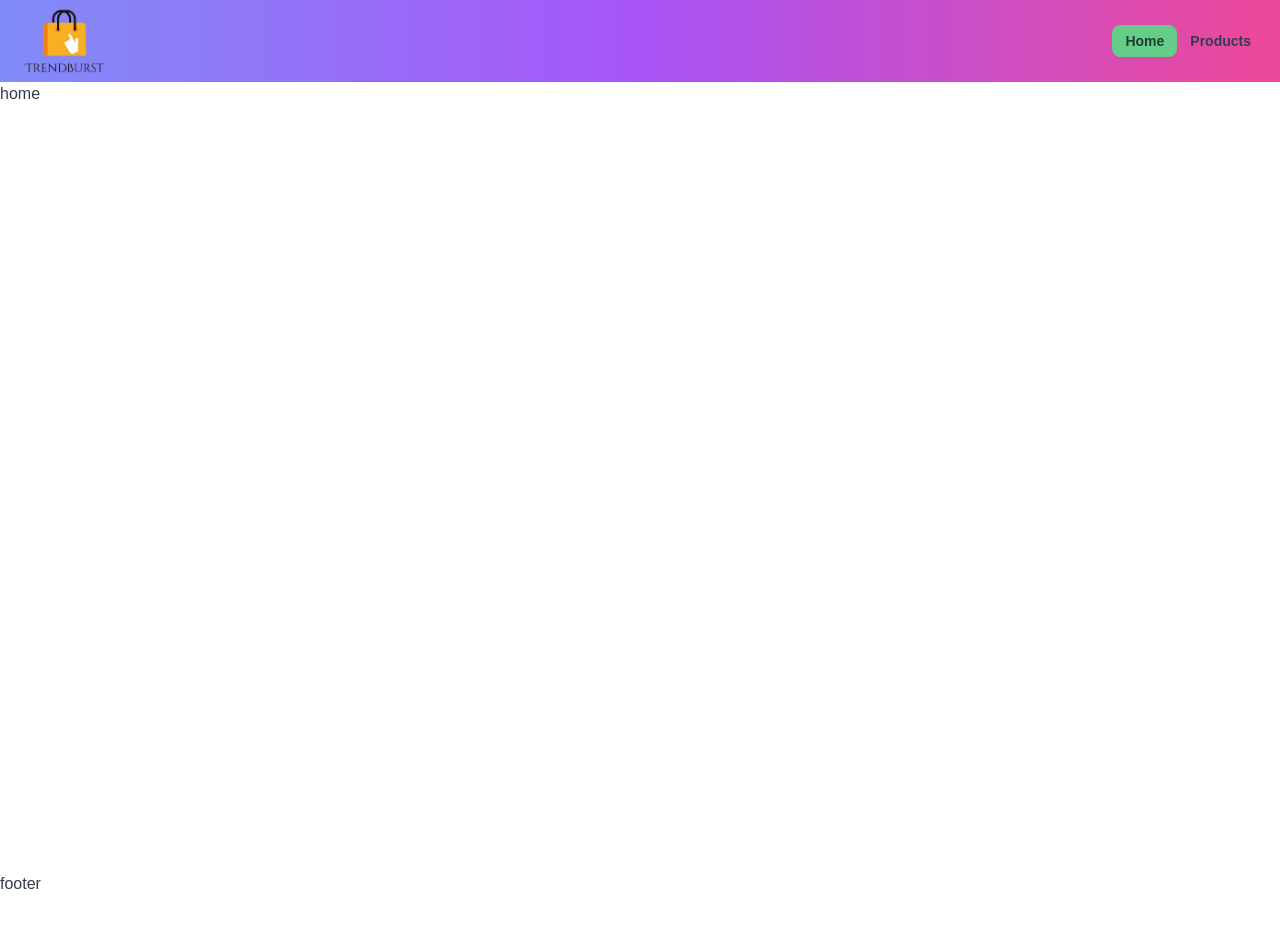
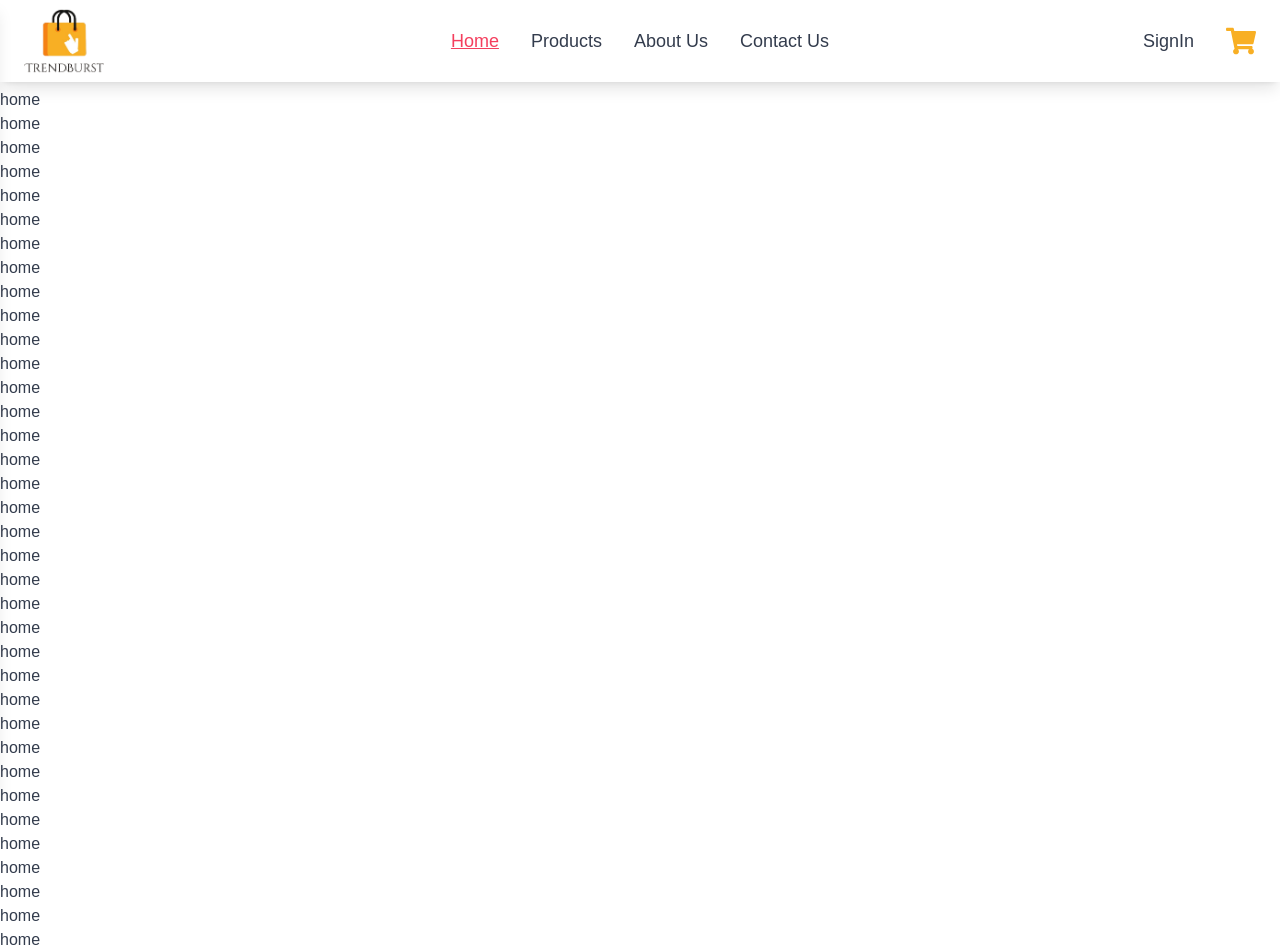
Before and after one commit to zahurul-islam803/TrendBurst-client, a React (Vite) app: page / in a window 1280 px wide. Shown: the top 952 px of the page. Before the commit the page ends 896 px from the top, so only its background shows below. Built offline with nearby package versions, Linux system fonts and the light colour scheme; a web font is replaced by a local one.

Commit message:
something addintion in navbar

```diff
--- a/package.json
+++ b/package.json
@@ -15,6 +15,7 @@
     "react": "^18.2.0",
     "react-dom": "^18.2.0",
     "react-helmet-async": "^2.0.3",
+    "react-icons": "^4.12.0",
     "react-router-dom": "^6.21.0",
     "sort-by": "^1.2.0"
   },
--- a/src/Components/Navbar/Navbar.jsx
+++ b/src/Components/Navbar/Navbar.jsx
@@ -1,7 +1,7 @@
 import { Outlet } from "react-router-dom";
 import Navlinks from "./Navlinks";
 import logo from '../../assets/logo.png'
-
+import UserNav from "./UserNav";
 const Navbar = () => {
   return (
     <>
@@ -9,7 +9,7 @@ const Navbar = () => {
         <input id="my-drawer-3" type="checkbox" className="drawer-toggle" />
         <div className="drawer-content flex flex-col">
           {/* Navbar */}
-          <div className="w-full navbar bg-gradient-to-r from-indigo-400 via-purple-500 to-pink-500 bg-transparent">
+          <div className="w-full navbar fixed bg-white shadow-lg">
             <div className="flex-none lg:hidden">
               <label
                 htmlFor="my-drawer-3"
@@ -31,16 +31,21 @@ const Navbar = () => {
                 </svg>
               </label>
             </div>
-            <div className="flex-1 px-2 mx-2"><img src={logo} alt="logo" className="w-[80px]" /></div>
+            <div className="flex-1 px-2 mx-2">
+              <img src={logo} alt="logo" className="w-[80px]" />
+            </div>
             <div className="flex-none hidden lg:block">
               <ul className="menu menu-horizontal">
                 {/* Navbar menu content here */}
                 <Navlinks></Navlinks>
               </ul>
             </div>
+            <div className="flex-1 justify-end">
+             <UserNav></UserNav>
+            </div>
           </div>
           {/* Page content here */}
-          <div className="min-h-[calc(100vh-10px)]">
+          <div className="min-h-[calc(100vh-20px)]">
             <Outlet></Outlet>
           </div>
         </div>
@@ -50,7 +55,7 @@ const Navbar = () => {
             aria-label="close sidebar"
             className="drawer-overlay"
           ></label>
-          <ul className="menu p-4 w-80 min-h-full bg-base-200">
+          <ul className="menu p-4 w-64 min-h-full text-center bg-white shadow-lg">
             {/* Sidebar content here */}
             <Navlinks></Navlinks>
           </ul>
--- a/src/Components/Navbar/Navlinks.jsx
+++ b/src/Components/Navbar/Navlinks.jsx
@@ -6,7 +6,7 @@ const Navlinks = () => {
       <NavLink
         to="/"
         className={({ isActive }) =>
-          isActive ? "btn btn-primary btn-sm" : "btn btn-ghost btn-sm"
+          isActive ? "text-lg text-rose-500 underline mr-8" : "text-lg mr-8"
         }
       >
         Home
@@ -14,10 +14,26 @@ const Navlinks = () => {
       <NavLink
         to="/products"
         className={({ isActive }) =>
-          isActive ? "btn btn-primary btn-sm" : "btn btn-ghost btn-sm"
+          isActive ? "text-lg text-rose-500 underline mr-8" : "text-lg mr-8"
         }
       >
         Products
+      </NavLink>
+      <NavLink
+        to="/about"
+        className={({ isActive }) =>
+          isActive ? "text-lg text-rose-500 underline mr-8" : "text-lg mr-8"
+        }
+      >
+        About Us
+      </NavLink>
+      <NavLink
+        to="/contact"
+        className={({ isActive }) =>
+          isActive ? "text-lg text-rose-500 underline mr-8" : "text-lg mr-8"
+        }
+      >
+        Contact Us
       </NavLink>
     </>
   );
--- /dev/null
+++ b/src/Components/Navbar/UserNav.jsx
@@ -0,0 +1,24 @@
+import { FaShoppingCart } from "react-icons/fa";
+import { Link, NavLink } from "react-router-dom";
+
+const UserNav = () => {
+  return (
+    <>
+      <div className="flex justify-center items-center mr-4">
+        <NavLink
+          to="/signIn"
+          className={({ isActive }) =>
+            isActive ? "text-lg text-rose-500 underline mr-8" : "text-lg mr-8"
+          }
+        >
+          SignIn
+        </NavLink>
+        <Link className="text-[#F8AF24]" to={"/cart"}>
+          <FaShoppingCart size={30}></FaShoppingCart>
+        </Link>
+      </div>
+    </>
+  );
+};
+
+export default UserNav;
--- /dev/null
+++ b/src/Pages/AboutUs.jsx
@@ -0,0 +1,13 @@
+import { Helmet } from "react-helmet-async";
+
+const AboutUs = () => {
+  return (
+    <div>
+      <Helmet>
+        <title>TrendBurst - About Us</title>
+      </Helmet>
+    </div>
+  );
+};
+
+export default AboutUs;
--- /dev/null
+++ b/src/Pages/ContactUs.jsx
@@ -0,0 +1,13 @@
+import { Helmet } from "react-helmet-async";
+
+const ContactUs = () => {
+  return (
+    <div>
+      <Helmet>
+        <title>TrendBurst - Contact Us</title>
+      </Helmet>
+    </div>
+  );
+};
+
+export default ContactUs;
--- a/src/Pages/Home/Home.jsx
+++ b/src/Pages/Home/Home.jsx
@@ -1,7 +1,50 @@
 
 const Home = () => {
   return (
-    <div>
+    <div className="my-10">
+      <h1>home</h1>
+      <h1>home</h1>
+      <h1>home</h1>
+      <h1>home</h1>
+      <h1>home</h1>
+      <h1>home</h1>
+      <h1>home</h1>
+      <h1>home</h1>
+      <h1>home</h1>
+      <h1>home</h1>
+      <h1>home</h1>
+      <h1>home</h1>
+      <h1>home</h1>
+      <h1>home</h1>
+      <h1>home</h1>
+      <h1>home</h1>
+      <h1>home</h1>
+      <h1>home</h1>
+      <h1>home</h1>
+      <h1>home</h1>
+      <h1>home</h1>
+      <h1>home</h1>
+      <h1>home</h1>
+      <h1>home</h1>
+      <h1>home</h1>
+      <h1>home</h1>
+      <h1>home</h1>
+      <h1>home</h1>
+      <h1>home</h1>
+      <h1>home</h1>
+      <h1>home</h1>
+      <h1>home</h1>
+      <h1>home</h1>
+      <h1>home</h1>
+      <h1>home</h1>
+      <h1>home</h1>
+      <h1>home</h1>
+      <h1>home</h1>
+      <h1>home</h1>
+      <h1>home</h1>
+      <h1>home</h1>
+      <h1>home</h1>
+      <h1>home</h1>
       <h1>home</h1>
     </div>
   );
--- /dev/null
+++ b/src/Pages/Products/Products.jsx
@@ -0,0 +1,14 @@
+import { Helmet } from "react-helmet-async";
+
+const Products = () => {
+  return (
+    <div>
+      <Helmet>
+        <title>TrendBurst - Products</title>
+      </Helmet>
+      <h1>products</h1>
+    </div>
+  );
+};
+
+export default Products;
--- /dev/null
+++ b/src/Pages/User/SignIn.jsx
@@ -0,0 +1,10 @@
+
+const SignIn = () => {
+  return (
+    <div>
+      <h1>sign in</h1>
+    </div>
+  );
+};
+
+export default SignIn;
--- a/src/Router/Router.jsx
+++ b/src/Router/Router.jsx
@@ -3,6 +3,10 @@ import ErrorPage from "../Pages/ErrorPage";
 import Home from "../Pages/Home/Home";
 import MainLayout from "../Layout/MainLayout";
 import Cart from "../Pages/Cart/Cart";
+import Products from "../Pages/Products/Products";
+import ContactUs from "../Pages/ContactUs";
+import AboutUs from "../Pages/AboutUs";
+import SignIn from "../Pages/User/SignIn";
 
 const router = createBrowserRouter([
   {
@@ -10,16 +14,32 @@ const router = createBrowserRouter([
     element: <MainLayout></MainLayout>,
     errorElement: <ErrorPage></ErrorPage>,
     children: [
-    {
-      index: true,
-      element: <Home></Home>
-    },
-    {
-    path:'cart',
-    element: <Cart></Cart>
-    }
-    ]
+      {
+        index: true,
+        element: <Home></Home>,
+      },
+      {
+        path: "products",
+        element: <Products></Products>,
+      },
+      {
+        path: "cart",
+        element: <Cart></Cart>,
+      },
+      {
+        path: "contact",
+        element: <ContactUs></ContactUs>,
+      },
+      {
+        path: "about",
+        element: <AboutUs></AboutUs>,
+      },
+    ],
   },
+  {
+   path: '/signIn',
+   element: <SignIn></SignIn>
+  }
 ]);
 
 export default router;
```
Also changed, not shown: 1 other file (tests, documents, lock files or other folders).
